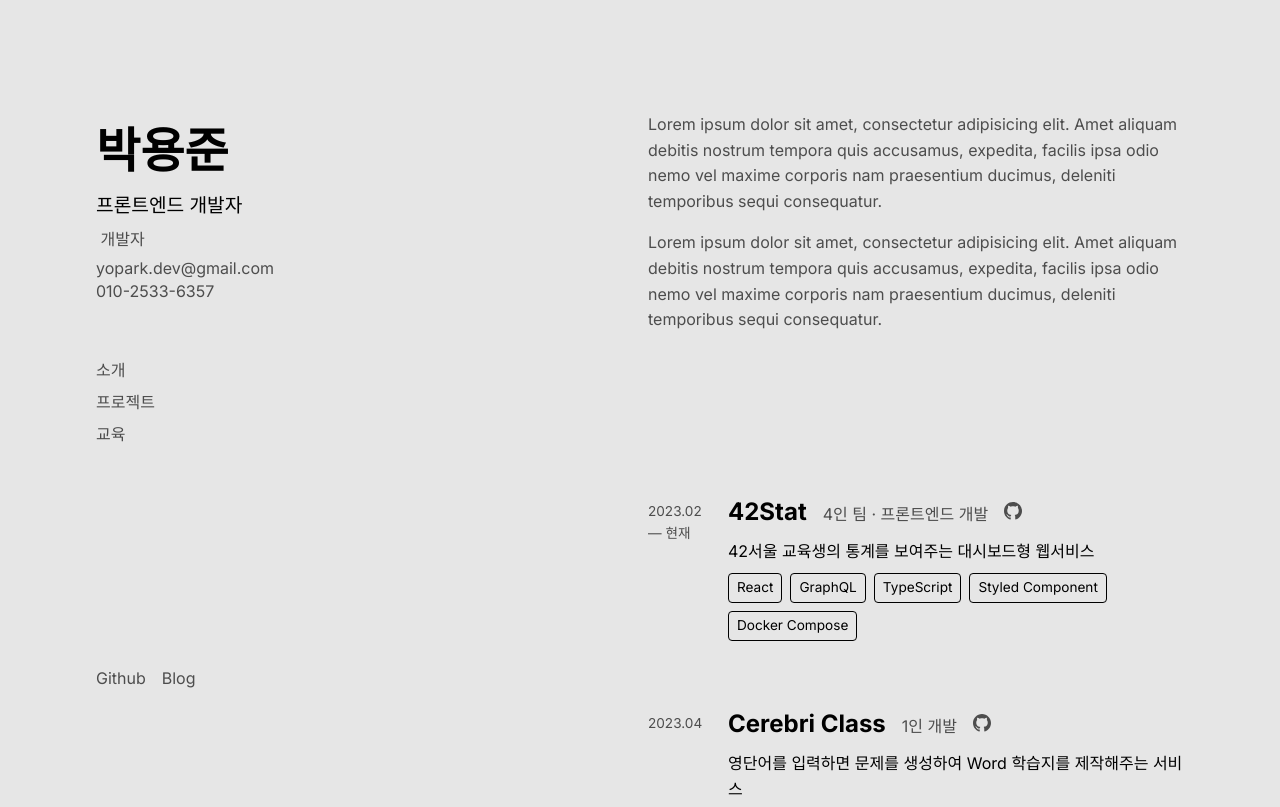
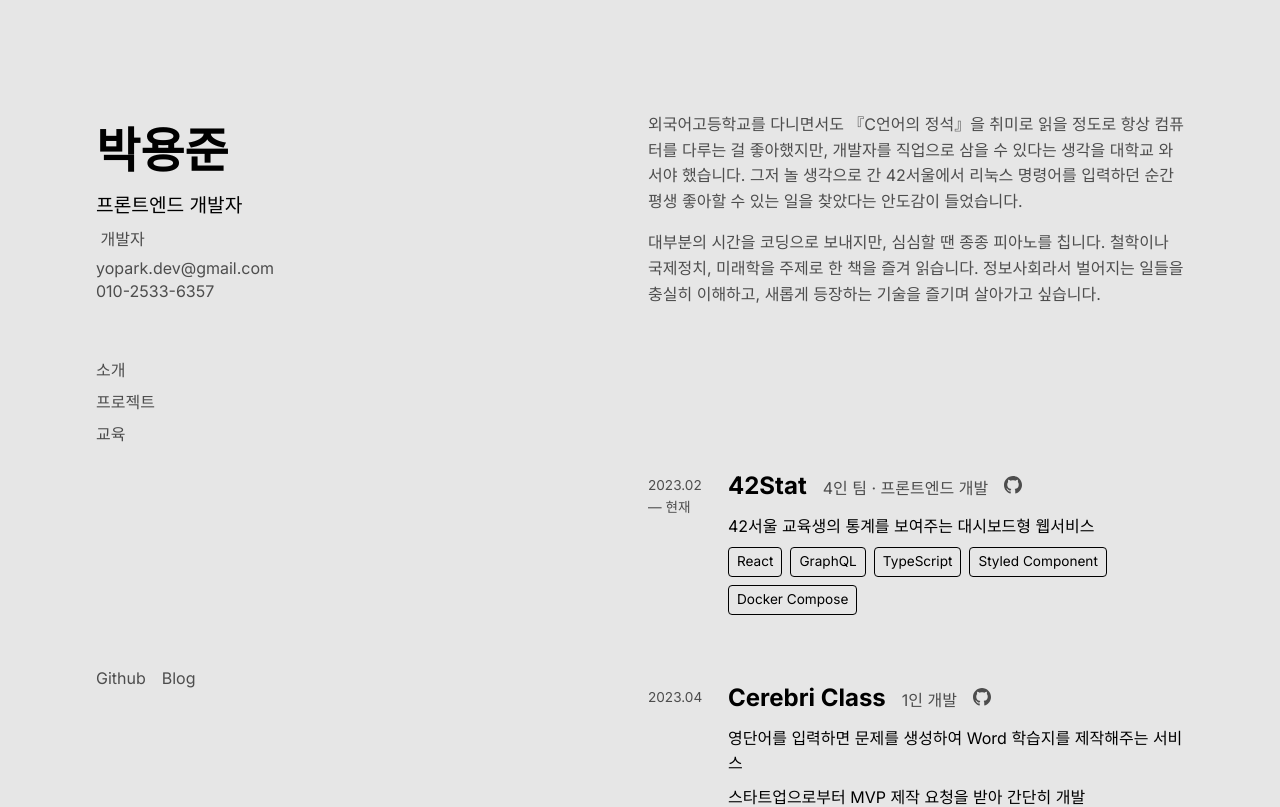
Before and after one commit to yoopark/yongjunpark.vercel.app-deprecated, a Next.js app: page / in a window 1280 px wide. Shown: the top 807 px of the page. Built offline with nearby package versions, Linux system fonts and the light colour scheme.

Commit message:
✨ feat: about 글 작성

```diff
--- a/app/page.tsx
+++ b/app/page.tsx
@@ -15,7 +15,7 @@ export default function Home() {
             <Typed
               strings={[
                 '정보사회에 태어난 것에 감사하는',
-                '창의적인 관점에 특히 반응하는',
+                '창의적인 생각에 특히 반응하는',
                 '깔끔한 걸 좋아하는',
                 '같은 유형에 두번 당하지 않는',
                 '대부분의 시간을 몰입해 있는',
@@ -57,16 +57,17 @@ export default function Home() {
           <h2>소개</h2>
           <div className={styles.about__container}>
             <p>
-              Lorem ipsum dolor sit amet, consectetur adipisicing elit. Amet
-              aliquam debitis nostrum tempora quis accusamus, expedita, facilis
-              ipsa odio nemo vel maxime corporis nam praesentium ducimus,
-              deleniti temporibus sequi consequatur.
+              외국어고등학교를 다니면서도 『C언어의 정석』을 취미로 읽을 정도로
+              항상 컴퓨터를 다루는 걸 좋아했지만, 개발자를 직업으로 삼을 수
+              있다는 생각을 대학교 와서야 했습니다. 그저 놀 생각으로 간
+              42서울에서 리눅스 명령어를 입력하던 순간 평생 좋아할 수 있는 일을
+              찾았다는 안도감이 들었습니다.
             </p>
             <p>
-              Lorem ipsum dolor sit amet, consectetur adipisicing elit. Amet
-              aliquam debitis nostrum tempora quis accusamus, expedita, facilis
-              ipsa odio nemo vel maxime corporis nam praesentium ducimus,
-              deleniti temporibus sequi consequatur.
+              대부분의 시간을 코딩으로 보내지만, 심심할 땐 종종 피아노를 칩니다.
+              철학이나 국제정치, 미래학을 주제로 한 책을 즐겨 읽습니다.
+              정보사회라서 벌어지는 일들을 충실히 이해하고, 새롭게 등장하는
+              기술을 즐기며 살아가고 싶습니다.
             </p>
           </div>
         </section>
```
